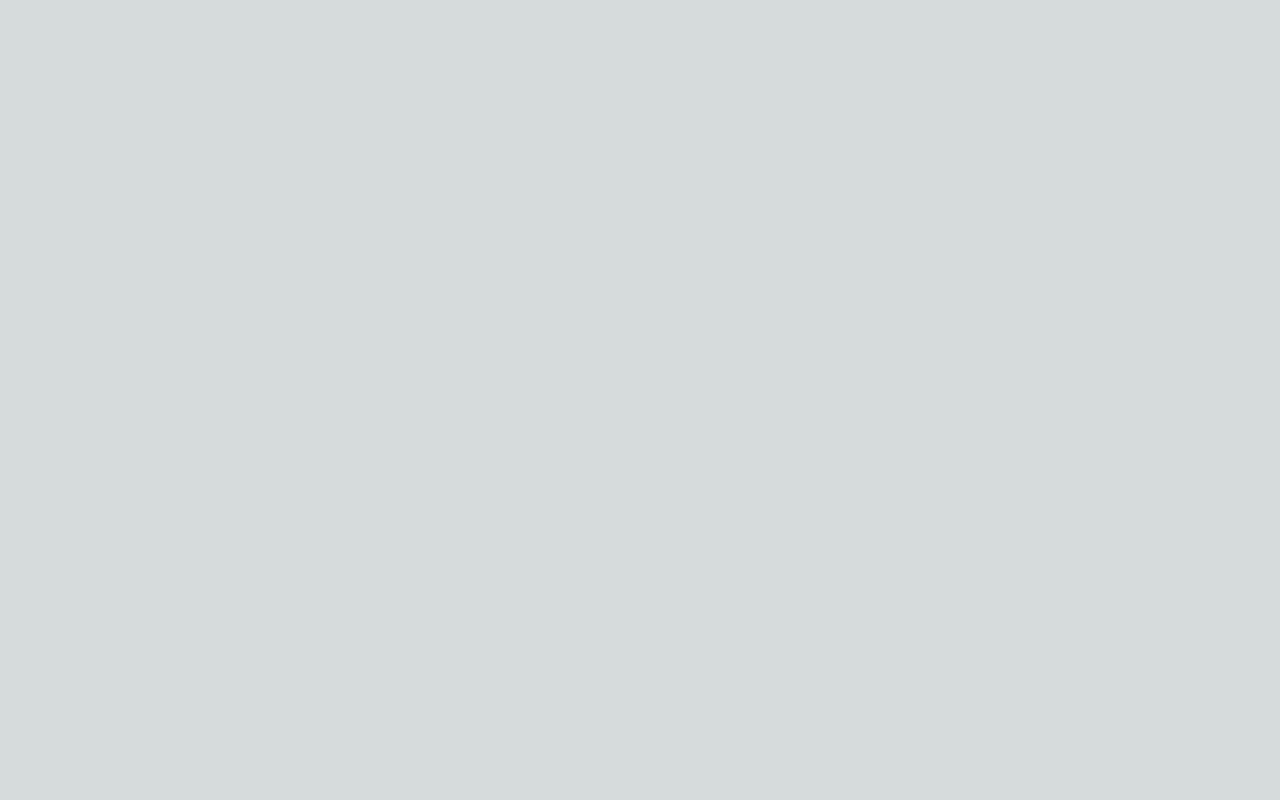
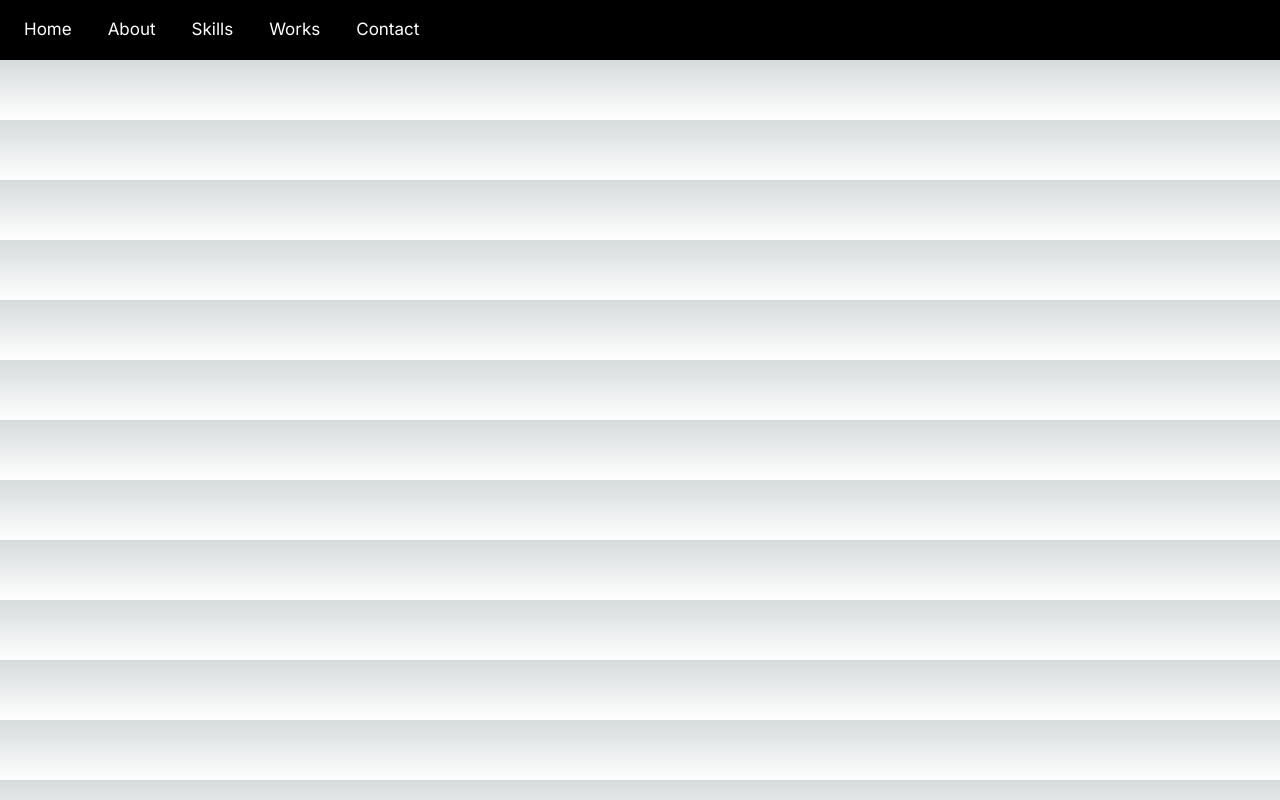
Before and after one commit to ankr19/practicetailwind, a Next.js app: page / in a window 1280 px wide. Built offline with nearby package versions, Linux system fonts and the light colour scheme.

Commit message:
ui: basic navbar

```diff
--- a/components/Navbar.jsx
+++ b/components/Navbar.jsx
@@ -2,8 +2,26 @@
 
 export default function Navbar() {
   return (
-    <div>
-
+      <div className=''>
+    <div className='container w-full h-[60px] flex items-center text-white bg-black'>
+        <ul className='flex justify-between items-center gap-3 text-[17px] p-3'>
+          <li className='rounded-md px-3 py-2 cursor-pointer hover:bg-blue-500'>
+            Home
+          </li>
+          <li className='rounded-md px-3 py-2 cursor-pointer hover:bg-blue-500'>
+            About
+          </li>
+          <li className='rounded-md px-3 py-2 cursor-pointer hover:bg-blue-500'>
+            Skills
+          </li>
+          <li className='rounded-md px-3 py-2 cursor-pointer hover:bg-blue-500'>
+            Works
+          </li>
+          <li className='rounded-md px-3 py-2 cursor-pointer hover:bg-blue-500'>
+            Contact
+          </li>
+        </ul>
+      </div>
     </div>
   )
 }
```
